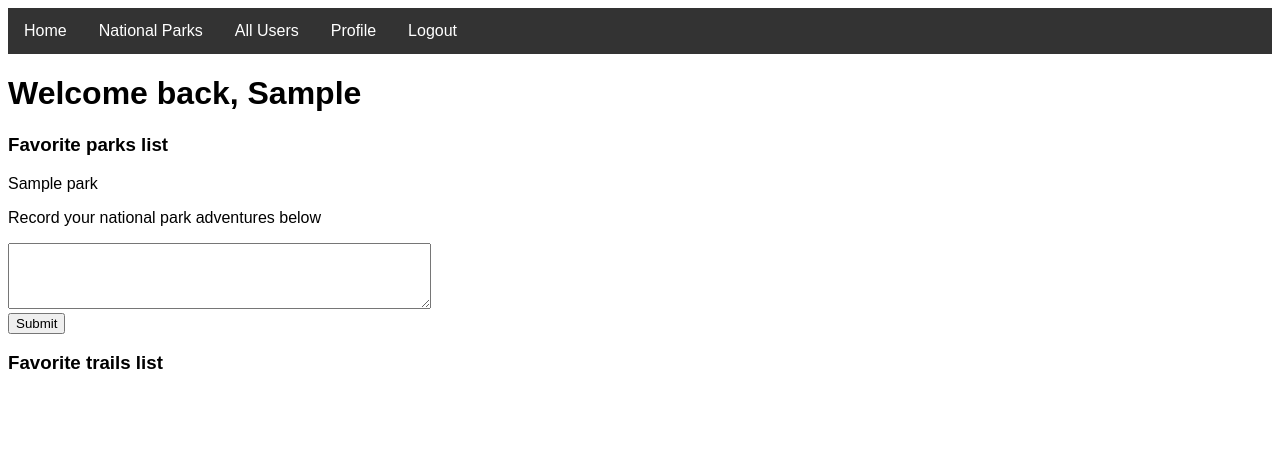
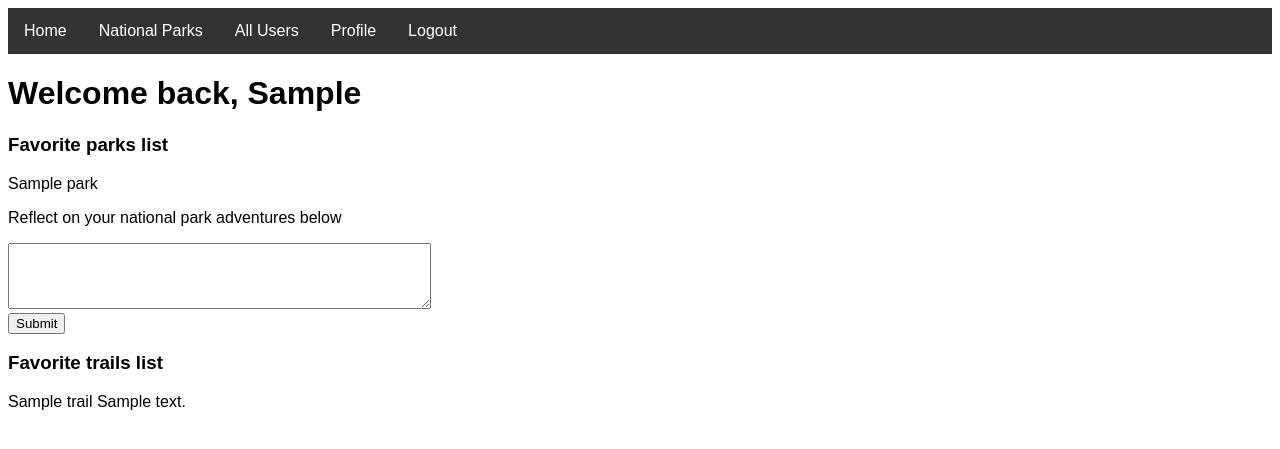
Before and after one commit to susannmwu/capstone-project, a Flask app: page /users/1 in a window 1280 px wide. Shown: the top 449 px of the page. Run offline with Flask 2, Linux system fonts and the light colour scheme; tables that the repository leaves empty hold one stand-in row (values such as "Sample post").

Commit message:
Completed feature that allow users to favorite a trail

```diff
--- a/crud.py
+++ b/crud.py
@@ -1,6 +1,6 @@
 """CRUD operations"""
 
-from model import db, User, NationalParks, Trail, FavoritePark, connect_to_db
+from model import db, User, NationalParks, FavoritePark, FavoriteTrail, connect_to_db
 
 if __name__ == '__main__':
     from server import app
@@ -51,15 +51,20 @@ def get_national_parks():
 
 def get_np_by_id(np_id):
     """Return national parks by np_id"""
-    NationalParks.query.get(np_id)
 
     return NationalParks.query.get(np_id)
 
 
+def get_np_by_parkcode(park_code):
+    """Return national park by parkcode"""
+    return NationalParks.query.get(park_code)
+
+
 def create_fav_park(user, national_park):
-    """Create and return a park for user's favorite parks"""
+    """Create and return a park as user's favorite parks"""
 
     fav_park = FavoritePark(user_id=user.user_id, np_id=national_park.np_id)
+
     db.session.add(fav_park)
     db.session.commit()
     return fav_park
@@ -77,20 +82,36 @@ def get_user_fav_park(user_id):
 
     return user_fav_parks_lst
 
-################################################################################
-# def create_np_trails(trail_name, trail_description, trail_type, trail_length, trail_difficulty):
-#     """Create a NP trail."""
 
-#     trail = Trail(trail_name=trail_name,
-#                   trail_description=trail_description,
-#                   trail_type=trail_type,
-#                   trail_length=trail_length,
-#                   trail_difficulty=trail_difficulty)
+def create_fav_trail(user, np_id, trail_name, trail_description):
+    """Create and return a trail as user's favorite trail"""
 
-#     return trail
+    fav_trail = FavoriteTrail(user_id=user.user_id,
+                              np_id=np_id,
+                              trail_name=trail_name,
+                              trail_description=trail_description)
+
+    db.session.add(fav_trail)
+    db.session.commit()
+    return fav_trail
 
 
-# def get_trails():
-#     """Return all trails"""
+def get_user_fav_trail(user_email):
+    """Returns a list of user's favorite trails"""
+    user_fav_trails = FavoriteTrail.query.filter(User.email == user_email)
 
-#     return Trail.query.all()
+    return user_fav_trails
+
+
+##############################################################
+# def get_user_fav_trail(user_id):
+#     """Returns a list of user's favorite trails"""
+#     user_fav_trails = FavoriteTrail.query.filter(
+#         User.user_id == user_id).first()
+
+#     user_fav_trails_lst = []
+
+#     for trail in user_fav_trails:
+#         user_fav_trails_lst.append(trail)
+
+#     return user_fav_trails_lst
--- a/server.py
+++ b/server.py
@@ -6,6 +6,7 @@ import os
 import requests
 import crud
 import re
+import model
 
 app = Flask(__name__)
 app.secret_key = "dev"
@@ -103,51 +104,9 @@ def logout():
     return redirect("/")
 
 
-@app.route("/national-parks/<np_id>/favorite-parks", methods=["POST"])
-def add_favorite_park(np_id):
-    """Add park to user's favorites"""
-
-    logged_in_email = session.get("user_email")
-
-    if logged_in_email is None:
-        flash("You must log in to add a park to your favorite parks list")
-    else:
-        user = crud.get_user_by_email(logged_in_email)
-        national_park = crud.get_np_by_id(np_id)
-
-        # create a favorite park object
-        fav_park = crud.create_fav_park(user, national_park)
-
-        flash(
-            f"You've added this {national_park.np_name} to your favorite parks list")
-
-    return render_template("user_details.html", user=user)
-
-
-@app.route("/national-parks/<np_id>/favorite-trails", methods=["POST"])
-def add_favorite_trail(np_id):
-    """Add trail to user's favorites"""
-
-    logged_in_email = session.get("user_email")
-
-    if logged_in_email is None:
-        flash("You must log in to add a park to your favorite trails list")
-    else:
-        user = crud.get_user_by_email(logged_in_email)
-        national_park = crud.get_np_by_id(np_id)
-
-        # create a favorite park object
-        fav_park = crud.create_fav_park(user, national_park)
-
-        flash(
-            f"You've added this {national_park.np_name} to your favorite parks list")
-
-    return render_template("user_details.html", user=user)
-
-
 @app.route("/national-parks/trails")
 def find_trails():
-    """Search for National Parks trails using NPS thingstodo endroute"""
+    """Search for National Parks trails using NPS thingstodo and places endroute"""
 
     parkCode = request.args.get("parkCode", "")
 
@@ -194,20 +153,73 @@ def find_trails():
 
     return render_template("trails-search-results.html",
                            data=res_json,
+                           parkCode=parkCode,
                            hiking_trails=hiking_trails)
 
 
-# @app.route("/national-parks/<np_id>")
-# def create_favorite_park(np_id):
-#     logged_in_email = session.get("user_email")
-#     text = request.form.get("text")
+@app.route("/national-parks/<np_id>/favorite-parks", methods=["POST"])
+def add_favorite_park(np_id):
+    """Add park to user's favorites"""
 
-#     if logged_in_email is None:
-#         flash("you must log in")
-#     else:
-#         user = User.get_by_email(logged_in_email)
+    logged_in_email = session.get("user_email")
 
-#     return redirect("/national-parks/{np_id}")
+    if logged_in_email is None:
+        flash("You must log in to add a park to your favorite parks list")
+    else:
+        user = crud.get_user_by_email(logged_in_email)
+        national_park = crud.get_np_by_id(np_id)
+
+        # create a favorite park object
+        fav_park = crud.create_fav_park(user, national_park)
+
+        flash(
+            f"You've added this {national_park.np_name} to your favorite parks list")
+
+    return render_template("user_details.html", user=user)
+
+
+# @app.route("/national-parks/<np_id>/update-fav-parks", methods=["POST"])
+# def update_favorite_park():
+#     """Allow a user to update favorite parks list"""
+#     np_id = request.json["favorite_park_id"]
+
+
+@app.route("/national-parks/trails/<trail_name>", methods=["POST"])
+def add_favorite_trail(trail_name):
+    """Add trail to user's favorites"""
+
+    trail_description = request.args.get("description")
+    parkcode = request.args.get("parkcode")
+
+    logged_in_email = session.get("user_email")
+
+    user = crud.get_user_by_email(logged_in_email)
+    user_fav_trails = crud.get_user_fav_trail(logged_in_email)
+    parkcode = crud.get_np_by_parkcode(parkcode)
+    np_id = crud.get_np_by_id(parkcode)
+
+    if logged_in_email is None:
+        flash("You must log in to add a trail to your favorite trails list")
+
+    elif parkcode in user_fav_trails:
+
+        flash(f"You've added this trail to your favorites trail list")
+
+    else:
+        new_fav_trail = crud.create_fav_trail(
+            user, np_id, trail_name, trail_description)
+
+        db.session.add(new_fav_trail)
+        db.session.commit()
+
+    # query db for favorite trails with user and trail name and parkcode
+    # if there's a match -> "you've already added this trail"
+
+    # create a crud function to query national_park from parkcode
+    # if not create a new favorite trail
+    # need to get np_id
+
+    return render_template("user_details.html", user=user, trail_description=trail_description)
 
 
 if __name__ == "__main__":
--- a/static/addFavorites.js
+++ b/static/addFavorites.js
@@ -3,3 +3,7 @@
 const favListAdderButton = document.querySelector("#add-fav-parks");
 const addToList = () => {document.querySelector("#list").insertAdjacentHTML("beforeend", "")};
 favListAdderButton.addEventListener("click", addToList);
+
+
+const addToTrailList = () => {document.querySelector("fav-trails-list").insertAdjacentHTML("beforeend", "")};
+favListAdderButton.addEventListener("click", addToTrailList);
--- a/templates/national_park_details.html
+++ b/templates/national_park_details.html
@@ -25,7 +25,6 @@
   <a href="/national-parks/trails?parkCode={{ national_park.park_code }}">Find hiking trails</a>
 </p> -->
 
-
 <section id="fav-parks">
   {% if session.get('user_email') %}
 
--- a/templates/user_details.html
+++ b/templates/user_details.html
@@ -18,7 +18,7 @@
 
         <p>
          <form action="">
-                <p><label></label>Record your national park adventures below</p>
+                <p><label></label>Reflect on your national park adventures below</p>
                 <textarea id="" name="" rows="4" cols="50"></textarea>
                 <br>
                 <input type="submit" value="Submit">
@@ -30,10 +30,18 @@
     </p>
 
     <h3>Favorite trails list</h3>
+
+    <p id="fav-trails-list">
+    {% for park in user.favorite_trails %}
+    <p>
+        {{ park.trail_name }}
+        {{ park.trail_description }}
+    </p>
+    {% endfor %}
+
     {% endblock %}
 </body>
 
 
-
 <script src="/static/js/addFavorites.js"></script>
 </html>
```
Also changed, not shown: model.py (+9 -31 lines), seed_database.py (+8 -1 lines), templates/trails-search-results.html (+18 -5 lines). Lines whose indentation alone changed are shown as unchanged.
